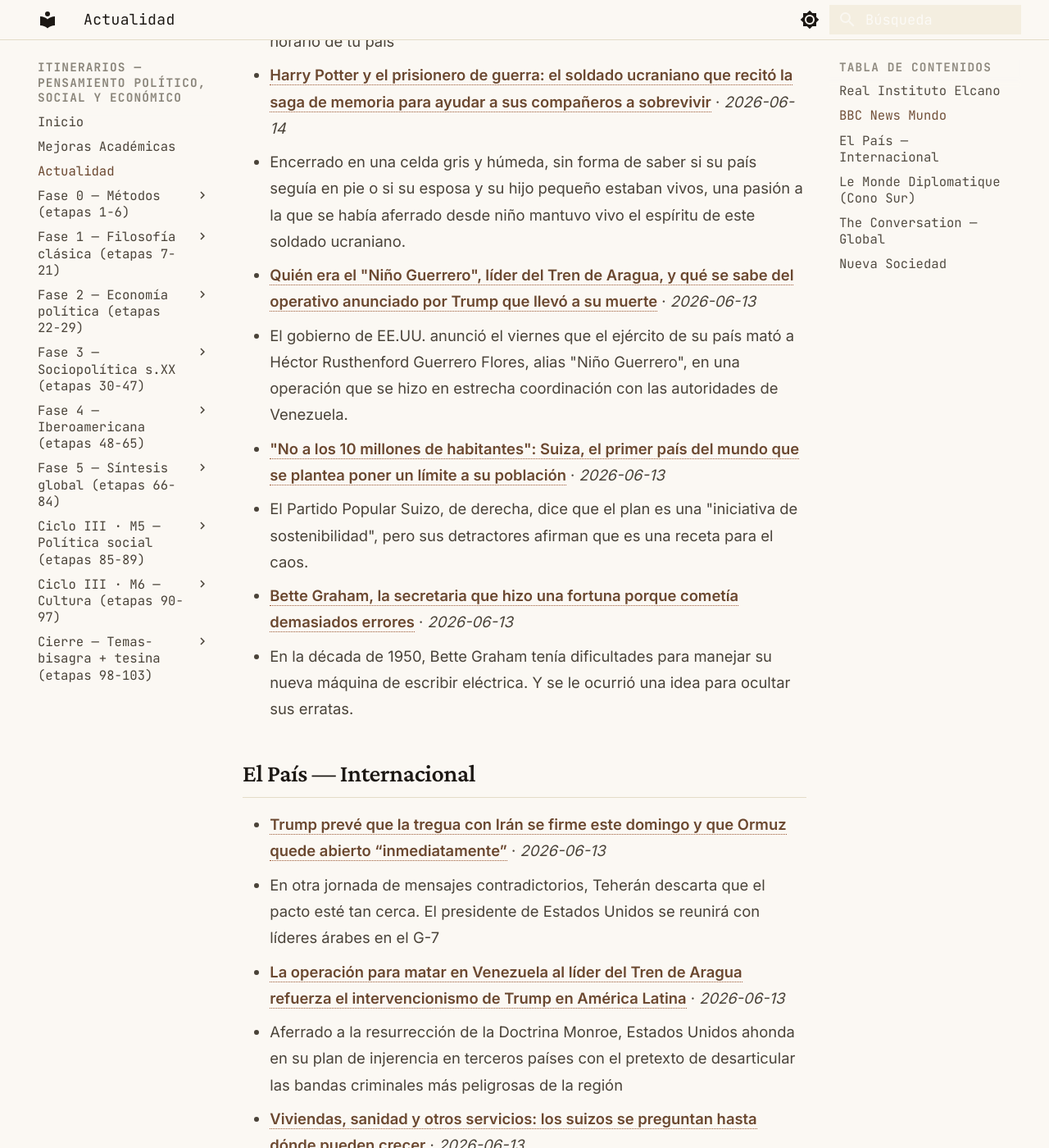
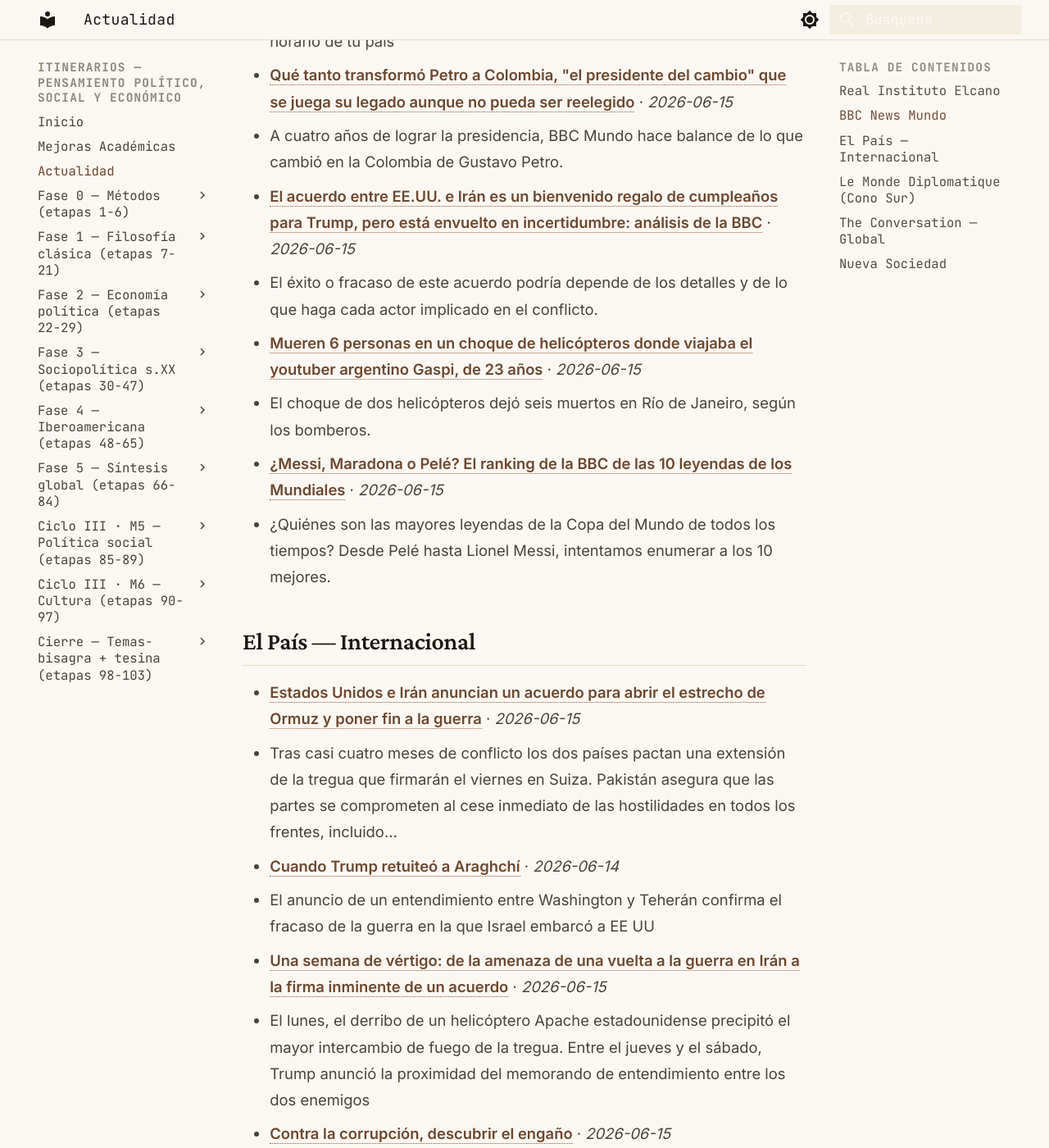
Before and after one commit to MrSpagVi/Curso, an MkDocs documentation site: the page built from docs/actualidad.md, in a window 1280 px wide and 1400 px high, scrolled down 938 px. Shown: the whole window at 82% size. Built offline with MkDocs 1.6.1 and Material for MkDocs 9.7.7, drawn with Linux system fonts in a browser that asks for light colours; some of the changed text lies outside the part shown.

Commit message:
auto: actualidad 2026-06-15

```diff
--- a/docs/actualidad.md
+++ b/docs/actualidad.md
@@ -6,7 +6,7 @@ title: Actualidad
 
 Últimos titulares de fuentes que dictan agenda en ciencia política y geopolítica. Actualizado automáticamente cada día (vía GitHub Actions).
 
-_Última actualización: 2026-06-14 09:20 UTC_
+_Última actualización: 2026-06-15 11:49 UTC_
 
 !!! tip "Ritual mensual — #actualidad"
     El último sábado de cada mes: agarrá **un** titular de los de abajo y escribí **300 palabras** aplicándole **2 autores** del último mes que leíste. ¿Qué diría cada uno? ¿En qué chocan? No resumas la noticia — usala como caso para pensar con las herramientas que venís construyendo. Guardá el texto con el tag `#actualidad` en tu sistema de notas. Esto convierte la teoría en criterio sobre la coyuntura: el objetivo del plan no es citar a Maquiavelo, es leer el presente con él.
@@ -19,27 +19,27 @@ _Sin datos en esta ejecución. Visitar fuente: [https://www.realinstitutoelcano.
 
 - **[Síguelo en directo aquí](https://www.bbc.com/mundo/articles/c3v25v922k4o?at_medium=RSS&at_campaign=rss)** · *2026-06-11*
   - Consulta los partidos, los marcadores y las tablas en tiempo real y en el horario de tu país
-- **[Harry Potter y el prisionero de guerra: el soldado ucraniano que recitó la saga de memoria para ayudar a sus compañeros a sobrevivir](https://www.bbc.com/mundo/articles/cy06l34w7n8o?at_medium=RSS&at_campaign=rss)** · *2026-06-14*
-  - Encerrado en una celda gris y húmeda, sin forma de saber si su país seguía en pie o si su esposa y su hijo pequeño estaban vivos, una pasión a la que se había aferrado desde niño mantuvo vivo el espíritu de este soldado ucraniano.
-- **[Quién era el "Niño Guerrero", líder del Tren de Aragua, y qué se sabe del operativo anunciado por Trump que llevó a su muerte](https://www.bbc.com/mundo/articles/c9q2j4rvrwpo?at_medium=RSS&at_campaign=rss)** · *2026-06-13*
-  - El gobierno de EE.UU. anunció el viernes que el ejército de su país mató a Héctor Rusthenford Guerrero Flores, alias "Niño Guerrero", en una operación que se hizo en estrecha coordinación con las autoridades de Venezuela.
-- **["No a los 10 millones de habitantes": Suiza, el primer país del mundo que se plantea poner un límite a su población](https://www.bbc.com/mundo/articles/ckg530zr7xyo?at_medium=RSS&at_campaign=rss)** · *2026-06-13*
-  - El Partido Popular Suizo, de derecha, dice que el plan es una "iniciativa de sostenibilidad", pero sus detractores afirman que es una receta para el caos.
-- **[Bette Graham, la secretaria que hizo una fortuna porque cometía demasiados errores](https://www.bbc.com/mundo/articles/cg4pxex1l1qo?at_medium=RSS&at_campaign=rss)** · *2026-06-13*
-  - En la década de 1950, Bette Graham tenía dificultades para manejar su nueva máquina de escribir eléctrica. Y se le ocurrió una idea para ocultar sus erratas.
+- **[Qué tanto transformó Petro a Colombia, "el presidente del cambio" que se juega su legado aunque no pueda ser reelegido](https://www.bbc.com/mundo/articles/c0kyj38ek4lo?at_medium=RSS&at_campaign=rss)** · *2026-06-15*
+  - A cuatro años de lograr la presidencia, BBC Mundo hace balance de lo que cambió en la Colombia de Gustavo Petro.
+- **[El acuerdo entre EE.UU. e Irán es un bienvenido regalo de cumpleaños para Trump, pero está envuelto en incertidumbre: análisis de la BBC](https://www.bbc.com/mundo/articles/c4gy07xrvejo?at_medium=RSS&at_campaign=rss)** · *2026-06-15*
+  - El éxito o fracaso de este acuerdo podría depende de los detalles y de lo que haga cada actor implicado en el conflicto.
+- **[Mueren 6 personas en un choque de helicópteros donde viajaba el youtuber argentino Gaspi, de 23 años](https://www.bbc.com/mundo/articles/c4gy9qkvx28o?at_medium=RSS&at_campaign=rss)** · *2026-06-15*
+  - El choque de dos helicópteros dejó seis muertos en Río de Janeiro, según los bomberos.
+- **[¿Messi, Maradona o Pelé? El ranking de la BBC de las 10 leyendas de los Mundiales](https://www.bbc.com/mundo/articles/c621z5jned4o?at_medium=RSS&at_campaign=rss)** · *2026-06-15*
+  - ¿Quiénes son las mayores leyendas de la Copa del Mundo de todos los tiempos? Desde Pelé hasta Lionel Messi, intentamos enumerar a los 10 mejores.
 
 ## El País — Internacional
 
-- **[Trump prevé que la tregua con Irán se firme este domingo y que Ormuz quede abierto “inmediatamente”](https://elpais.com/internacional/2026-06-13/trump-preve-que-la-tregua-con-iran-se-firme-este-domingo-y-que-ormuz-quede-abierto-inmediatamente.html)** · *2026-06-13*
-  - En otra jornada de mensajes contradictorios, Teherán descarta que el pacto esté tan cerca. El presidente de Estados Unidos se reunirá con líderes árabes en el G-7
-- **[La operación para matar en Venezuela al líder del Tren de Aragua refuerza el intervencionismo de Trump en América Latina](https://elpais.com/america/2026-06-13/la-operacion-para-matar-en-venezuela-al-lider-del-tren-de-aragua-refuerza-el-intervencionismo-de-trump-en-america-latina.html)** · *2026-06-13*
-  - Aferrado a la resurrección de la Doctrina Monroe, Estados Unidos ahonda en su plan de injerencia en terceros países con el pretexto de desarticular las bandas criminales más peligrosas de la región
-- **[Viviendas, sanidad y otros servicios: los suizos se preguntan hasta dónde pueden crecer](https://elpais.com/internacional/2026-06-13/viviendas-sanidad-y-otros-servicios-los-suizos-se-preguntan-hasta-donde-pueden-crecer.html)** · *2026-06-13*
-  - El país vota este domingo si fija un tope de 10 millones a la población. Una localidad pequeña que conserva el sabor rural y una del área metropolitana de Zúrich que levanta rascacielos exponen el dilema que plantea el referéndum
-- **[El caza de combate, fiasco de Europa](https://elpais.com/opinion/2026-06-14/el-caza-de-combate-fiasco-de-europa.html)** · *2026-06-14*
-  - El fracaso del FCAS refleja la falta de unidad por culpa de los dirigentes políticos, y en este caso en especial Macron
-- **[Vidas y derrotas paralelas](https://elpais.com/internacional/2026-06-14/vidas-y-derrotas-paralelas.html)** · *2026-06-14*
-  - Trump y Putin están fracasando en las guerras que han emprendido, lo que les hará perder autoridad y prestigio
+- **[Estados Unidos e Irán anuncian un acuerdo para abrir el estrecho de Ormuz y poner fin a la guerra](https://elpais.com/internacional/2026-06-14/trump-anuncia-que-estados-unidos-e-iran-han-alcanzado-un-acuerdo-para-poner-fin-a-la-guerra.html)** · *2026-06-15*
+  - Tras casi cuatro meses de conflicto los dos países pactan una extensión de la tregua que firmarán el viernes en Suiza. Pakistán asegura que las partes se comprometen al cese inmediato de las hostilidades en todos los frentes, incluido…
+- **[Cuando Trump retuiteó a Araghchí](https://elpais.com/internacional/2026-06-14/cuando-trump-retuiteo-a-araghchi.html)** · *2026-06-14*
+  - El anuncio de un entendimiento entre Washington y Teherán confirma el fracaso de la guerra en la que Israel embarcó a EE UU
+- **[Una semana de vértigo: de la amenaza de una vuelta a la guerra en Irán a la firma inminente de un acuerdo](https://elpais.com/internacional/2026-06-15/una-semana-de-vertigo-de-la-amenaza-de-una-vuelta-a-la-guerra-en-iran-a-la-firma-inminente-de-un-acuerdo.html)** · *2026-06-15*
+  - El lunes, el derribo de un helicóptero Apache estadounidense precipitó el mayor intercambio de fuego de la tregua. Entre el jueves y el sábado, Trump anunció la proximidad del memorando de entendimiento entre los dos enemigos
+- **[Contra la corrupción, descubrir el engaño](https://elpais.com/opinion/2026-06-15/contra-la-corrupcion-descubrir-el-engano.html)** · *2026-06-15*
+  - La lucha contra estas prácticas es un problema democrático que debería ser objeto de un enorme consenso, pero no lo es
+- **[De hideputas y bellacos](https://elpais.com/opinion/2026-06-15/de-hideputas-y-bellacos.html)** · *2026-06-15*
+  - Aunque sea apócrifa, la repetida frase de Roosevelt sobre Somoza simboliza toda una filosofía geopolítica que EE UU ha resucitado
 
 ## Le Monde Diplomatique (Cono Sur)
 
@@ -47,16 +47,16 @@ _Sin datos en esta ejecución. Visitar fuente: [https://www.eldiplo.org/feed/](h
 
 ## The Conversation — Global
 
-- **[View from The Hill: Angus Taylor to lose key shadow minister Jonno Duniam](https://theconversation.com/view-from-the-hill-angus-taylor-to-lose-key-shadow-minister-jonno-duniam-284307)** · *2026-06-14*
-  - The opposition is losing one of its most effective shadow ministers.
-- **[Ma Vesta Smith: why this unsung activist matters 50 years after the Soweto uprising](https://theconversation.com/ma-vesta-smith-why-this-unsung-activist-matters-50-years-after-the-soweto-uprising-280319)** · *2026-06-14*
-  - She was a trusted mentor to young militants whose 1976 uprising shaped the country forever.
-- **[Want to learn a South African language? Your options are limited – here’s why](https://theconversation.com/want-to-learn-a-south-african-language-your-options-are-limited-heres-why-284961)** · *2026-06-14*
-  - The way African language courses are offered at South African universities keeps social divisions in place.
-- **[Young, South African and unemployed: finding direction starts with knowing yourself – counsellor](https://theconversation.com/young-south-african-and-unemployed-finding-direction-starts-with-knowing-yourself-counsellor-283796)** · *2026-06-14*
-  - Resilience is not just a result but something people can use to change their experiences.
-- **[The story behind Soweto Blues, Miriam Makeba’s famous song about the June 16 uprising](https://theconversation.com/the-story-behind-soweto-blues-miriam-makebas-famous-song-about-the-june-16-uprising-285173)** · *2026-06-14*
-  - The song was written hot, as the news of the massacre reached the world. Its creators spanned the continent.
+- **[Cooling ingredients in vapes might cause irregular heartbeats](https://theconversation.com/cooling-ingredients-in-vapes-might-cause-irregular-heartbeats-285085)** · *2026-06-15*
+  - The ice flavours that make vaping feel smooth and refreshing may do more than trick your brain – researchers are finding effects on the heart and blood vessels too.
+- **[US-Iran war: what the ‘peace deal’ really means](https://theconversation.com/us-iran-war-what-the-peace-deal-really-means-285269)** · *2026-06-15*
+  - This agreement simply restores the pre-war status quo without resolving any of the underlying issues.
+- **[Australia has already banned social media for under 16s – here’s what the UK can learn from the experience](https://theconversation.com/australia-has-already-banned-social-media-for-under-16s-heres-what-the-uk-can-learn-from-the-experience-285256)** · *2026-06-15*
+  - Since its launch on 10 December 2025, Australian media has been filled with stories of children remaining on social media platforms.
+- **[How to write a compelling climate haiku](https://theconversation.com/how-to-write-a-compelling-climate-haiku-284761)** · *2026-06-15*
+  - A haiku builds a scene and then breaks it. Climate change has exactly that shape, which means the form itself can carry the science.
+- **[Could women’s anger turn Makerfield voters against Reform UK?](https://theconversation.com/could-womens-anger-turn-makerfield-voters-against-reform-uk-284882)** · *2026-06-15*
+  - Reform’s candidate Robert Kenyon has been challenged over historic social media posts.
 
 ## Nueva Sociedad
 
```
